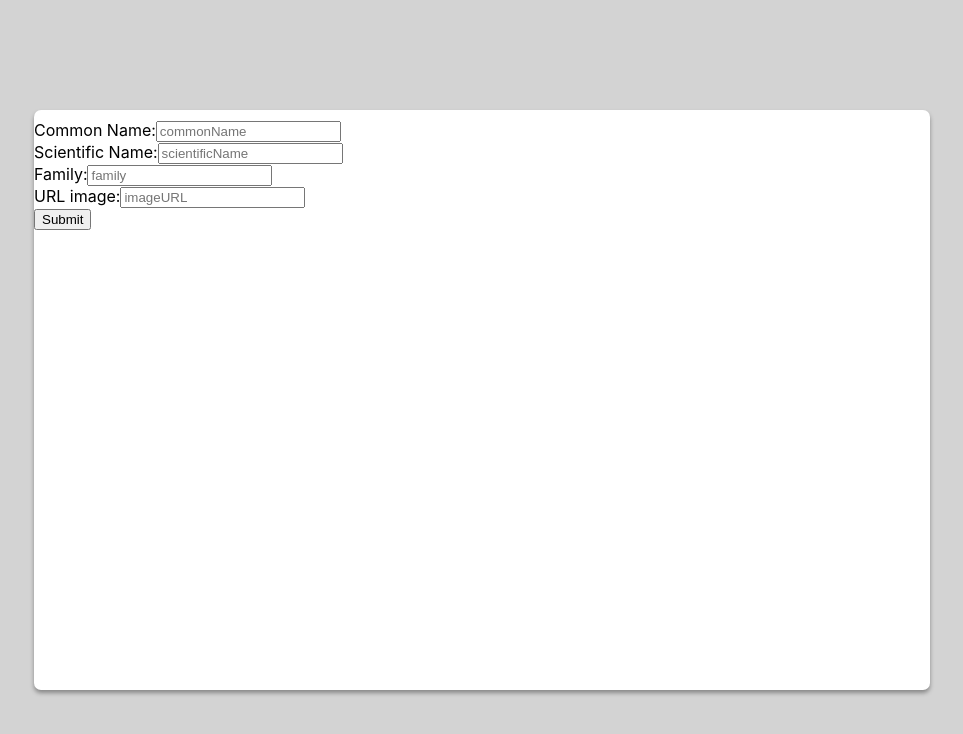
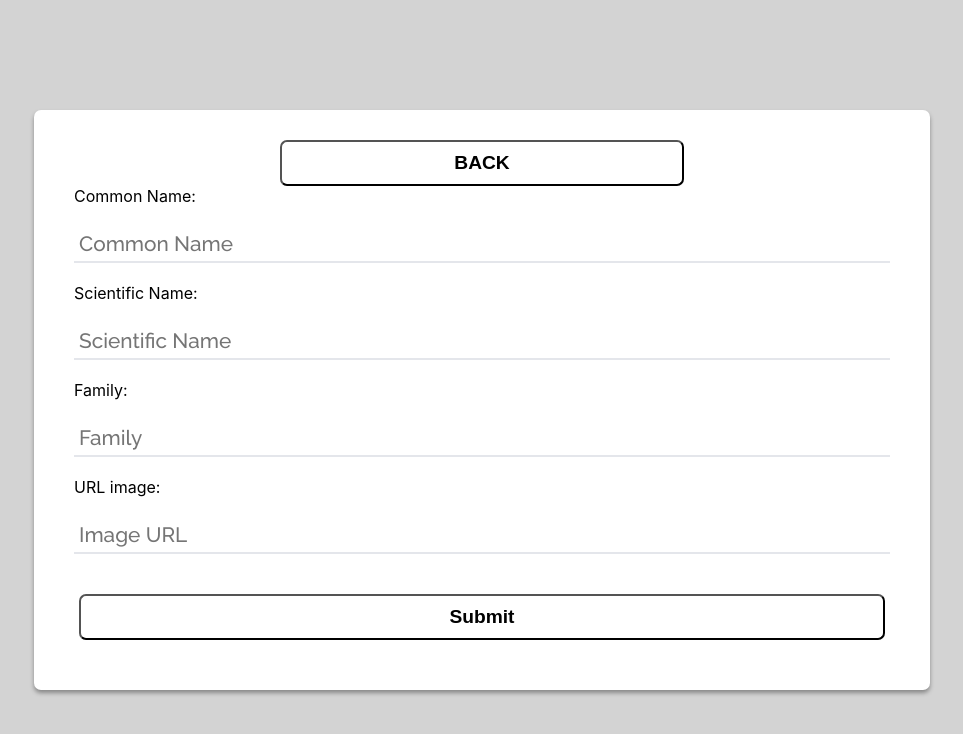
Before and after one commit to moonryc/nevelex-coding-test, a React (Create React App) app: page /new in a window 1280 px wide. Shown: the top 734 px of the page, without its empty margins (158-1121 px from the left). Built offline with nearby package versions, Linux system fonts and the light colour scheme.

Commit message:
set up new animal to create new animals

```diff
--- a/src/pages/NewAnimal.tsx
+++ b/src/pages/NewAnimal.tsx
@@ -1,8 +1,9 @@
-import React, {ChangeEvent, FormEvent, useReducer, useState} from 'react';
+import React, {ChangeEvent, FormEvent, useState} from 'react';
 import Paper from "../components/paper";
 import Wrapper from "../components/wrapper";
 import {IAnimal} from "../types";
 import {useCreateAnimal} from "../hooks";
+import {useNavigate} from "react-router-dom";
 
 const initialAnimalData: IAnimal = {
     commonName: '',
@@ -12,11 +13,14 @@ const initialAnimalData: IAnimal = {
 }
 
 const NewAnimal = () => {
-
-    const {createAnimal,error} = useCreateAnimal()
-
+    const navigate = useNavigate();
+    const {createAnimal, error} = useCreateAnimal()
     const [animalFormData, setAnimalFormData] = useState<IAnimal>(initialAnimalData);
     const {commonName, scientificName, family, imageURL} = animalFormData
+
+    const toHome = () => {
+      navigate('/')
+    }
 
     const handleChange = (e: ChangeEvent<HTMLInputElement>) => {
         setAnimalFormData(prevState => ({...prevState, [e.target.name]: e.target.value}))
@@ -31,27 +35,36 @@ const NewAnimal = () => {
         <Wrapper>
             <Paper>
                 <section>
-                <form onSubmit={(e)=>handleSubmit(e)}>
+                    <div className={'input-container'}>
+                        <button className={'menu-button'} onClick={toHome}>BACK</button>
+                    </div>
+                    <form className={'new-animal-form'} onSubmit={(e) => handleSubmit(e)}>
                         <div>
                             <label htmlFor={'commonName'}>Common Name:</label>
-                        <input onChange={(e) => handleChange(e)} name={'commonName'} value={commonName}
-                               placeholder={'commonName'}/>
+                            <input
+                                onChange={(e) => handleChange(e)}
+                                name={'commonName'} value={commonName}
+                                placeholder={'Common Name'}/>
                         </div>
                         <div>
                             <label htmlFor={'scientificName'}>Scientific Name:</label>
-                        <input onChange={(e) => handleChange(e)} name={'scientificName'} value={scientificName}
-                               placeholder={'scientificName'}/>
+                            <input
+                                onChange={(e) => handleChange(e)} name={'scientificName'} value={scientificName}
+                                placeholder={'Scientific Name'}/>
                         </div>
                         <div>
                             <label htmlFor={'family'}>Family:</label>
-                        <input onChange={(e) => handleChange(e)} name={'family'} value={family} placeholder={'family'}/>
+                            <input
+                                onChange={(e) => handleChange(e)} name={'family'} value={family}
+                                placeholder={'Family'}/>
                         </div>
                         <div>
-                        <label htmlFor={'imageURL'}>URL image:</label>
-                        <input onChange={(e) => handleChange(e)} name={'imageURL'} value={imageURL}
-                               placeholder={'imageURL'}/>
+                            <label htmlFor={'Image URL'}>URL image:</label>
+                            <input
+                                onChange={(e) => handleChange(e)} name={'imageURL'} value={imageURL}
+                                placeholder={'Image URL'}/>
                         </div>
-                    <button>Submit</button>
+                        <button className={'menu-button'}>Submit</button>
                     </form>
                     {error && (error)}
                 </section>
```
Lines whose indentation alone changed are shown as unchanged.
